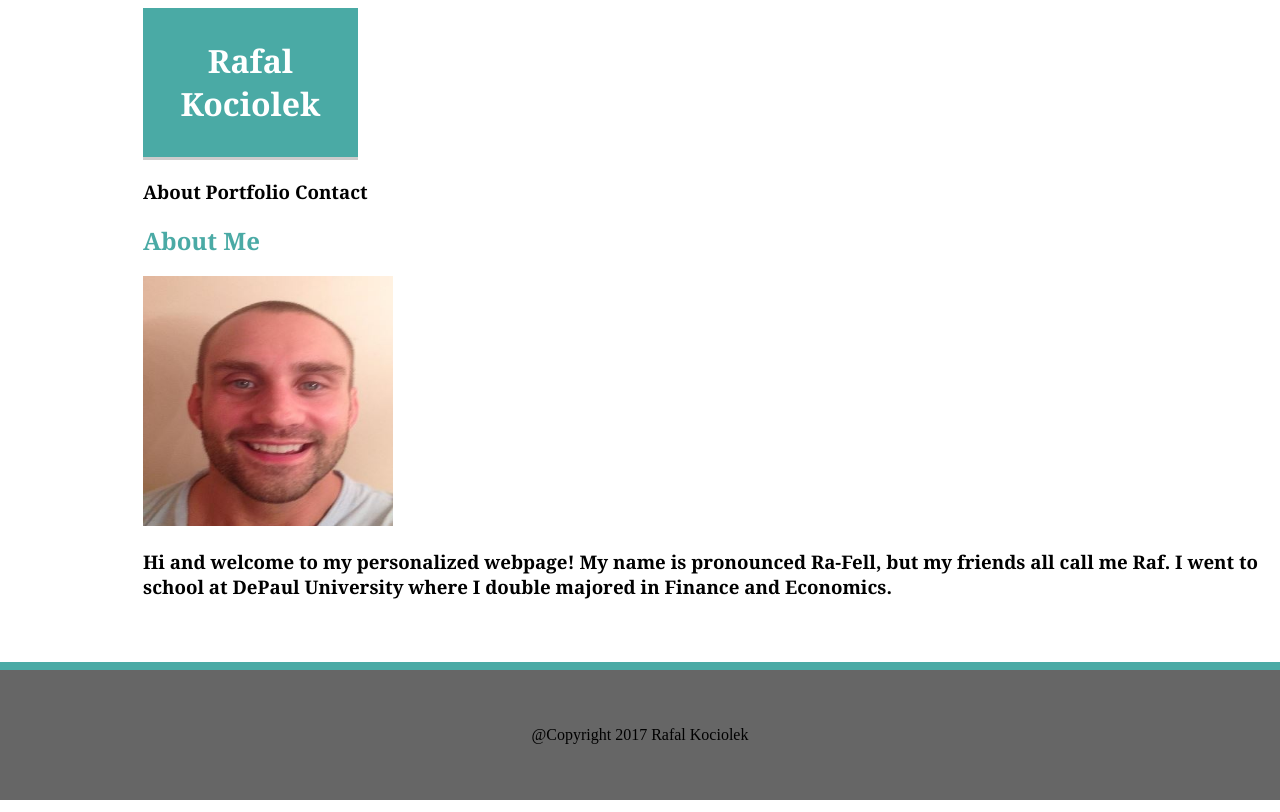
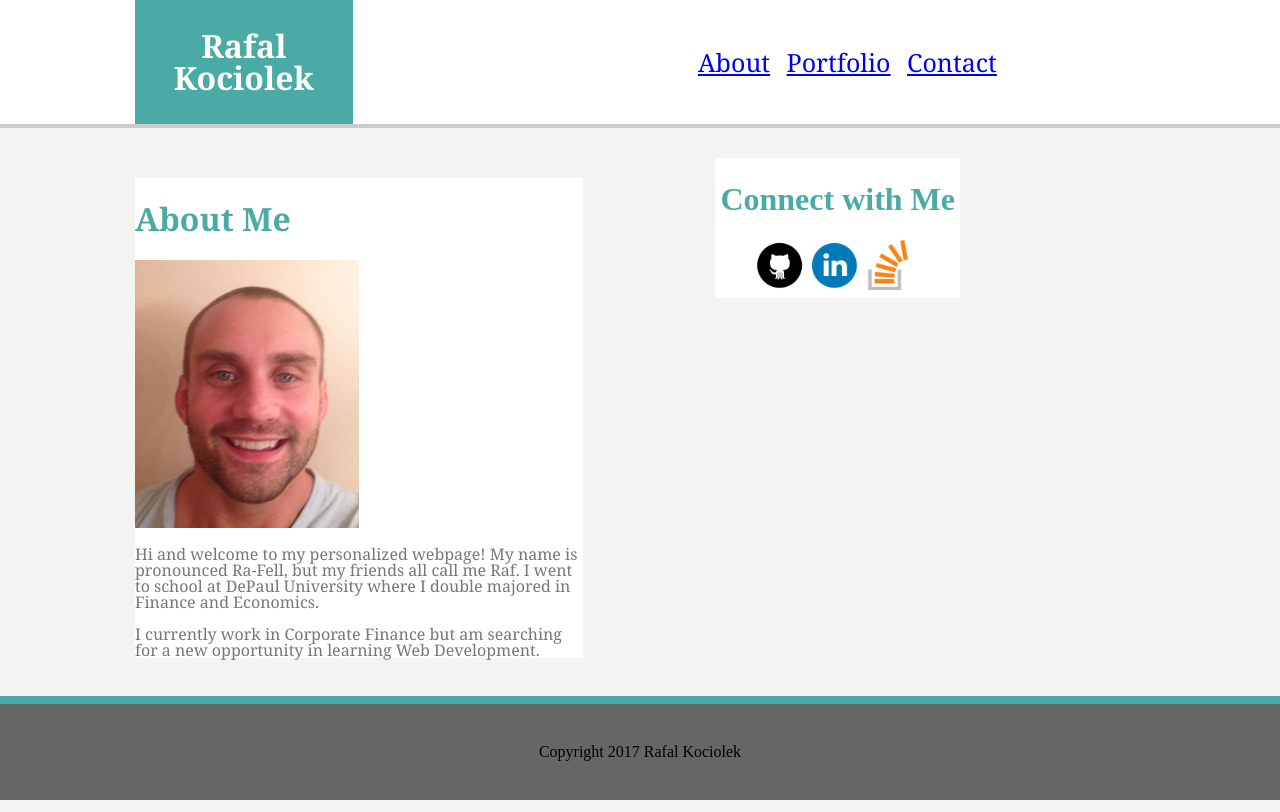
Before and after one commit to Rafal0933/Basic-Portfolio, a plain HTML site: page Index.html in a window 1280 px wide. Drawn offline with Linux system fonts and the light colour scheme.

Commit message:
Initial Site Files

```diff
--- a/Assets/CSS/Style.css
+++ b/Assets/CSS/Style.css
@@ -1,61 +1,130 @@
-#Header1 {
+.container1 {
+    border-bottom-style: solid;
+    border-bottom-color: #cccccc;
+    border-bottom-width: 4px;
+    font-family: 'Georgia', Times, Times New Roman, serif;
+    background:#ffffff;
+    font-size: 200%;
+}
+
+.container1 h1 {
+    font-weight: bold;
+    display: inline-block;
+    vertical-align: middle;
     color: white;
     background: #4aaaa5;
-    border-bottom-style: solid;
-    border-bottom-color: #cccccc;
-    padding-top: 10px;
-    padding-bottom: 10px;
+    padding-top: 30px;
+    padding-bottom: 30px;
     width: 17%;
     text-align: center;
     margin-left: 135px;
     font-family: 'Georgia', Times, Times New Roman, serif;
 }
 
-#MyPic {
-    margin-left: 135px;
+.container1 nav {
+    word-spacing: 10px;
+    color: #777777;
+    display: inline-block;
+    width: calc(50% - 4px);
+    font-size: 25px;
+    text-align: right;
+    vertical-align: middle;
 }
 
-#Container {
+.container2 {
+    margin-top: 50px;
     margin-left: 135px;
-    font: #777777;
-}
-
-.Container {
-    margin-left: 135px;
-    font: #777777;
-}
-
-h2 {
-    color: #4aaaa5;
-    margin-left: 135px;
+    height: 35%;
+    width: 35%;
+    display: inline-block;
+    background: #ffffff;
     font-family: 'Georgia', Times, Times New Roman, serif;
 }
 
-h3 {
+.container2 h2 {
+    font-weight: bold;
+    font-size: 200%;
+    color: #4aaaa5;
+    display: inline-block;
+    vertical-align: middle;
+    padding-bottom: 25px;
+    padding-top: 25px;
+}
+
+.image {
+    display: inline-block;
+    vertical-align: middle;
+}
+
+.container2 p {
+    color: #777777;
+    float: right;
+    display: inline-block;
+    vertical-align: middle;
+}
+
+.container3 {
+    margin-right: 25%;
+    height: 30%;
+    background: #ffffff;
+    float: right;
+    position: relative;
+    top: -500px;
+    padding-right: 5px;
+    padding-bottom: 5px;
+    padding-left: 5px;
+}
+
+.container3 h2 {
+    font-weight: bold;
+    font-size: 200%;
+    color: #4aaaa5;
+    display: inline-block;
+    vertical-align: middle;
+    padding-bottom: 25px;
+    padding-top: 25px;
+}
+
+.container3 nav {
+    padding-left: 35px;
+}
+
+#blankbox3 {
+    height: 250px;
+    width: 350px
+}
+
+.container5 {
+    margin-right: 25%;
+    height: 30%;
+    background: #ffffff;
+    float: right;
+    position: relative;
+    top: -500px;
+    padding-right: 5px;
+    padding-bottom: 5px;
+    padding-left: 5px;
+}
+
+.container6 {
+    margin-top: 50px;
     margin-left: 135px;
-    font: #777777;
+    width: 35%;
+    background: #ffffff;
     font-family: 'Georgia', Times, Times New Roman, serif;
 }
 
-#blankbox {
-    margin-left: 135px;
+.container6 h2 {
+    font-weight: bold;
+    font-size: 200%;
+    color: #4aaaa5;
+    vertical-align: middle;
+    padding-bottom: 25px;
+    padding-top: 25px;
 }
 
-.p{
-    float: right;
-}
-
-#header2 {
-    width: 80%;
-    line-height: 200%;
-    padding-right: 10px;
-}
-
-#header3 {
-    float: right;
-    font: #777777;
-    font-family: 'Georgia', Times, Times New Roman, serif;
-
+body {
+    background: rgba(234, 234, 232, 0.57);
 }
 
 footer {
@@ -71,5 +140,4 @@ footer {
     border-top: 8PX;
     border-top-style: solid;
     border-top-color: #4aaaa5;
-
 }
--- a/Index.html
+++ b/Index.html
@@ -2,36 +2,46 @@
 <html>
 <head>
     <title>Rafal Kociolek</title>
-    <link rel="stylesheet" type="text/css" href="Assets/CSS/Style.css">
+            <link rel="stylesheet" href="Assets/Css/Reset.css">
+            <link rel="stylesheet" href="Assets/Css/Style.css">
 </head>
 <body>
-    <header>
-    <div id="Header1">
+
+
+<div class="container1">
     <h1>Rafal Kociolek</h1>
+    <nav>
+    <a href="index.html">About</a>
+    <a href="Portfolio.html">Portfolio</a>
+    <a href="Contact.html">Contact</a>
+    </nav>
 </div>
-    <div id="Nav">
 
-    <!-- Was unable to get this into the header with my name without extending the background color all the way through the header. Also wasn't able to get the the words turned into buttons to navigate through the page-->
-    <h3>About Portfolio Contact</h3>
+    <div style="clear: both"></div>
+
+<div class="container2">
+    <h2>About Me</h2>
+    <!-- Still having a difficult time moving over the bio to the right side of my picture. -->
+    <div id="Image">
+         <img src="Assets/Images/Raf.jpg" alt="Rafal Kociolek Picture" style="width:50%;height:50%;">
     </div>
-    </header>
-            <div id="container">
-                <h2>About Me</h2>
-            </div>
-            <div id="MyPic">
-            <img src="Assets/Images/Raf.jpg" alt="Rafal Kociolek Picture" style="width:250px;height:250px;">
-            </div>
-            <!-- Couldn't get my text to float right of my image -->
-            <h3>Hi and welcome to my personalized webpage! My name is pronounced Ra-Fell, but my friends all call me Raf. I went to school at DePaul University where I double majored in Finance and Economics.</h3>
+            <br>
+            <p>Hi and welcome to my personalized webpage! My name is pronounced Ra-Fell, but my friends all call me Raf. I went to school at DePaul University where I double majored in Finance and Economics.
             <br>
             <br>
-            <h3> I currently work in Corporate Finance but am searching for a new opportunity in Web Development.</h3>
-<!-- Couldn't get this to float right together. I was unable to put them into their own section/box and float the entire thing off to the side. -->
-                    <p>Connect with me</p>
+            I currently work in Corporate Finance but am searching for a new opportunity in learning Web Development.</p>
+</div>
+
+    <div style="clear: both"></div>
+
+<div class="container3">
+    <h2>Connect with Me</h2>
+    <nav>
         <a href="https://github.com/Rafal0933" target="_blank"><img src="Assets/Images/Github.png" alt="Github Thumbnail" style="width:50px;height:50px;"></a>
         <a href="https://www.linkedin.com/in/rafal-kociolek-71618b43" target="_blank"> <img src="Assets/Images/LinkedIn.png" alt="LinkedIn Thumbnail" style="width:50px;height:50px;"></a>
         <a href="https://stackoverflow.com" target="_blank"><img src="Assets/Images/StackOverflow.png" alt="Stack Overflow Thumbnail" style="width:50px;height:50px;"></a>
-<footer>
-    <p>@Copyright 2017 Rafal Kociolek</p>
-</footer>
+    </nav>
+</div>
+    <footer>Copyright 2017 Rafal Kociolek</footer>
+</body>
 </html>
```
Also changed, not shown: Contact.html (+27 -16 lines), Portfolio.html (+45 -23 lines), Assets/Images/hangman.jpg (added), Assets/Images/rpg.jpg (added), Assets/Images/rps.jpg (added), Assets/Images/rutgers.jpg (added), Assets/Images/trivia.jpg (added), Assets/Images/vertical-waves.png (deleted), 1 other file. Lines whose indentation alone changed are shown as unchanged.
